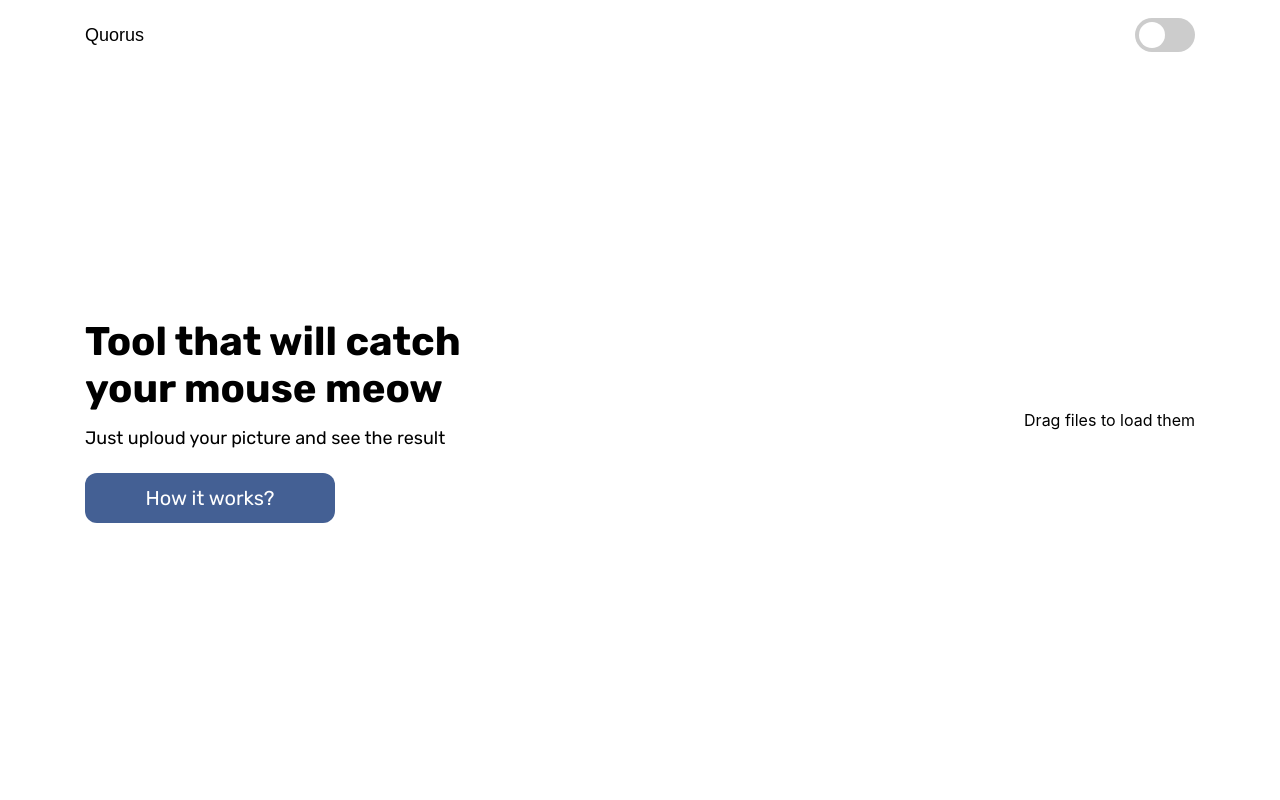
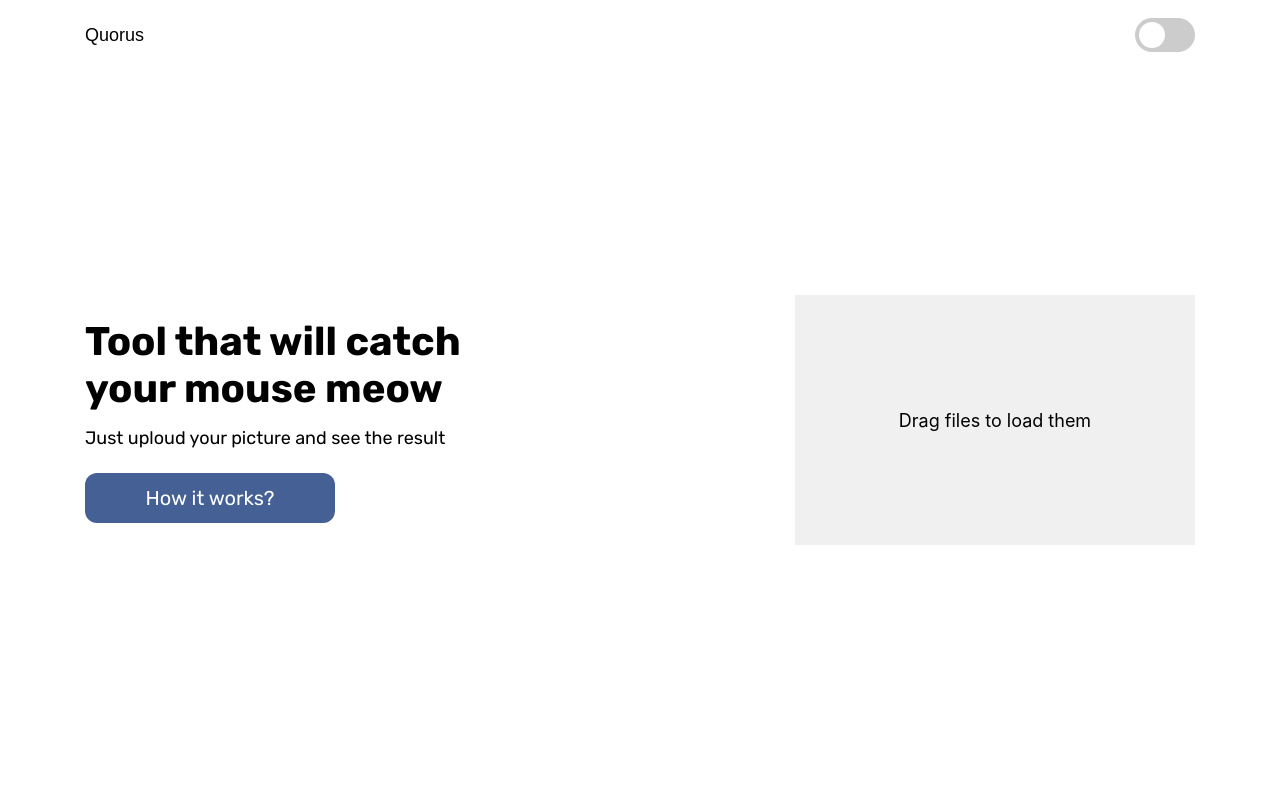
Before and after one commit to quarus-environment/quorus-frontend, a React (Create React App) app: page / in a window 1280 px wide. Shown: the top 800 px of the page. Built offline with nearby package versions, Linux system fonts and the light colour scheme; a web font is replaced by a local one.

Commit message:
Починил драг хендлер

```diff
--- a/src/components.css
+++ b/src/components.css
@@ -147,15 +147,12 @@ input:checked + .slider:before {
     background-color: #446094;
 }
 
-.how-it-works {
-    /*background-color: blue;*/
-
-}
-
-.image-uploader {
-    background-color: darkred;
-}
-
 .drop-area {
+    width: 400px;
+    height: 250px;
+    display: flex;
+    justify-content: center;
+    align-items: center;
+    background-color: #f0f0f0;
     font-size: 18px;
 }
--- a/src/components.js
+++ b/src/components.js
@@ -1,5 +1,6 @@
 import "./components.css";
 import { useState } from "react";
+import axios from "axios";
 
 // todo: разбей на компоненты пж пофайлово
 export const Header = () => {
@@ -63,11 +64,15 @@ export const ImageUploader = () => {
     e.preventDefault();
     let files = [...e.dataTransfer.files];
     console.log(files);
+    setDrag(false);
+    axios.post("http://127.0.0.1:5000/", files).then((res) => {
+      console.log(res);
+      console.log(files);
+    });
   }
 
   return (
-    <div className={"imageUploade"}>
-      <div></div>
+    <div>
       {drag ? (
         <div
           className={"drop-area"}
@@ -76,15 +81,16 @@ export const ImageUploader = () => {
           onDragOver={(e) => dragStartHandler(e)}
           onDrop={(e) => onDropHandler(e)}
         >
-          Drop files
+          <p>Drop files</p>
         </div>
       ) : (
         <div
+          className={"drop-area"}
           onDragStart={(e) => dragStartHandler(e)}
           onDragLeave={(e) => dragLeaveHandler(e)}
           onDragOver={(e) => dragStartHandler(e)}
         >
-          Drag files to load them
+          <p>Drag files to load them</p>
         </div>
       )}
     </div>
```
Also changed, not shown: src/index.js (+5 -6 lines).
